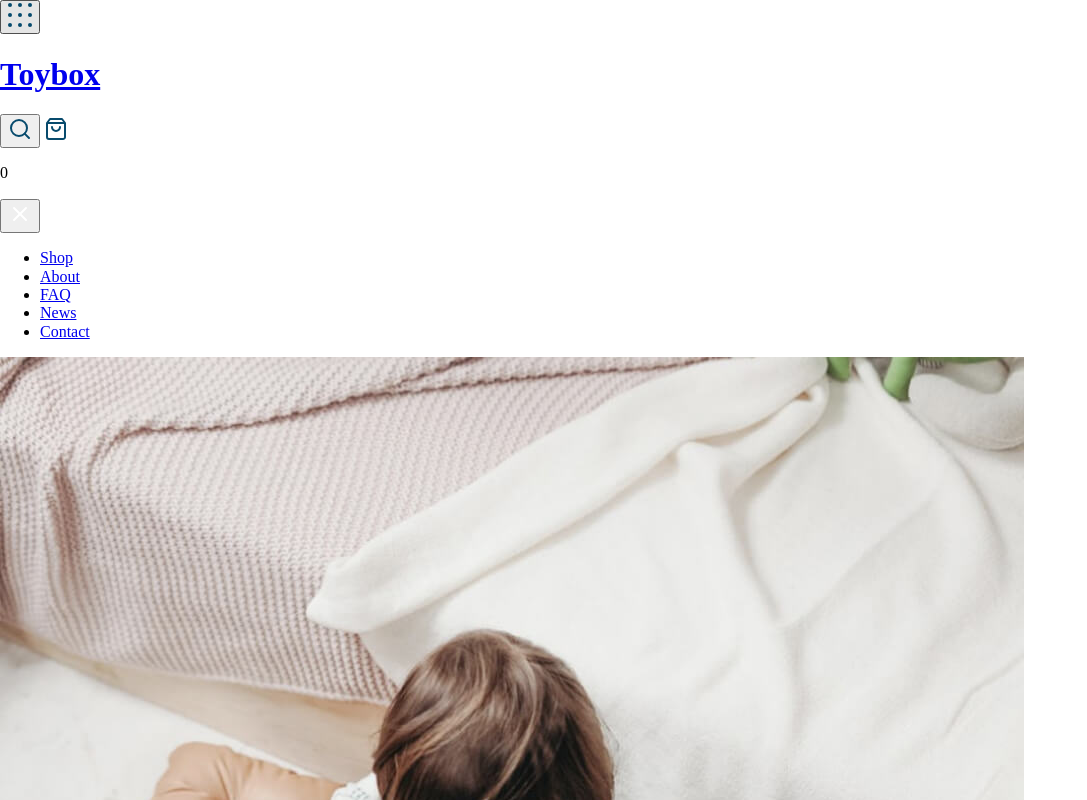
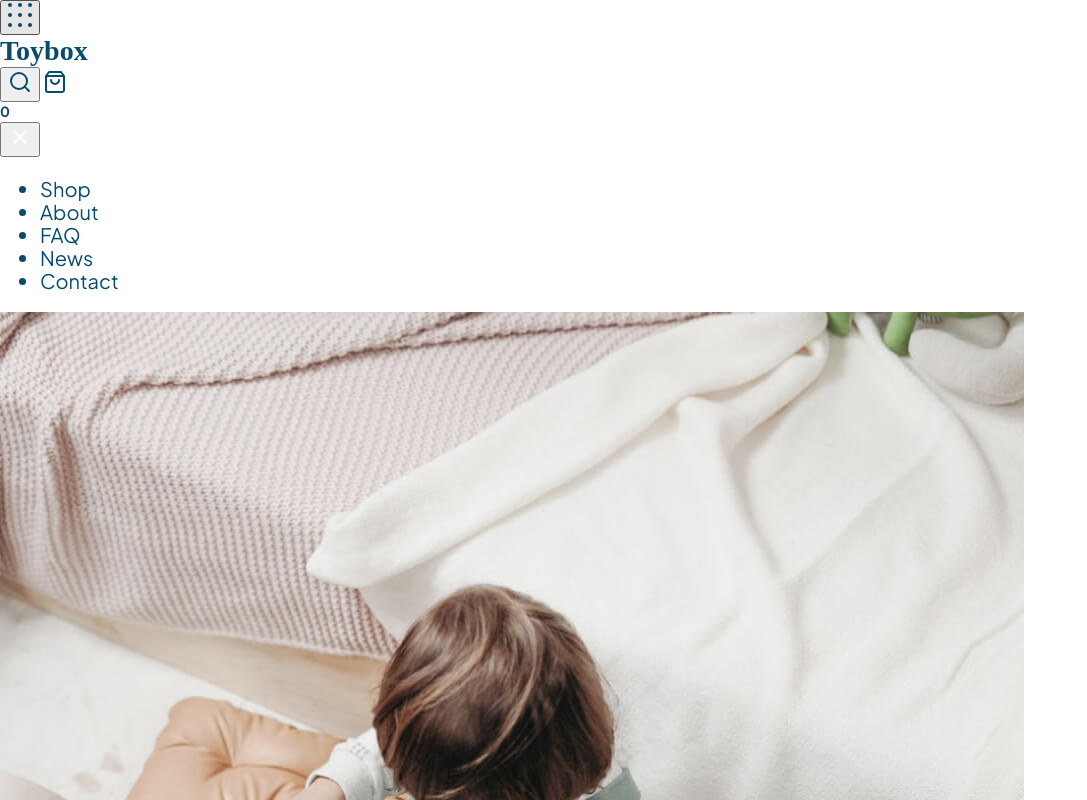
Before and after one commit to haeunyy96/ecommerce-codealong-juno, a plain HTML site: page index.html in a window 1280 px wide. Shown: the top 800 px of the page, without its empty margins (0-1087 px from the left). Drawn offline with Linux system fonts and the light colour scheme; files whose address does not match are found by name; a web font is replaced by a local one.

Commit message:
Added Typography

```diff
--- /dev/null
+++ b/styles/sass/partials/_mixins.scss
@@ -0,0 +1,4 @@
+@mixin fontSize($sizeValue) {
+    font-size: $sizeValue * 1px;
+    font-size: ($sizeValue/20) * 1rem;
+}
--- a/styles/sass/partials/_typography.scss
+++ b/styles/sass/partials/_typography.scss
@@ -14,3 +14,65 @@
     font-family: "Young serif";
     src: url(../fonts/youngserif/YoungSerif-Regular.otf);
 }
+
+// HEADINGS:
+// h1: 28px;
+// h2: 40px;
+// h3: 54px;
+// h4: 34px;
+// h5: 14px;
+
+html {
+    font-size: 125%;
+}
+
+body {
+    font-family: $secondaryFont;
+    font-size: $baseFontSize;
+    color: $primary;
+}
+
+h1, h2, h3, h4 {
+    font-family: $primaryFont;
+    color: $primary;
+    margin: 0;
+}
+
+h1 {
+    @include fontSize(28);
+}
+
+h2 {
+    @include fontSize(40);
+    margin-bottom: 18px;
+}
+
+h3 {
+    @include fontSize(54);
+}
+
+h4 {
+    @include fontSize(34);
+}
+
+h5 {
+    @include fontSize(16);
+    text-transform: uppercase;
+    letter-spacing: 0.1rem;
+}
+
+p {
+    @include fontSize(20);
+    line-height: 1.4;
+    &.smallCopy {
+        @include fontSize(14);
+        font-weight: bold;
+        margin: 0;
+    }
+}
+
+a {
+    text-decoration: none;
+    color:inherit;
+    transition: 0.3s;
+}
--- a/styles/sass/styles.scss
+++ b/styles/sass/styles.scss
@@ -1,16 +1,6 @@
 @import "./partials/setup";
 @import "./partials/variables";
+@import "./partials/_mixins";
 @import "./partials/typography";
 
 // ordered variables > then > typography, to allow typography to access all of variables
-
-
-
-
-
-// HEADINGS:
-// h1: 28px;
-// h2: 40px;
-// h3: 54px;
-// h4: 34px;
-// h5: 14px;
```
Also changed, not shown: styles/styles.css.
